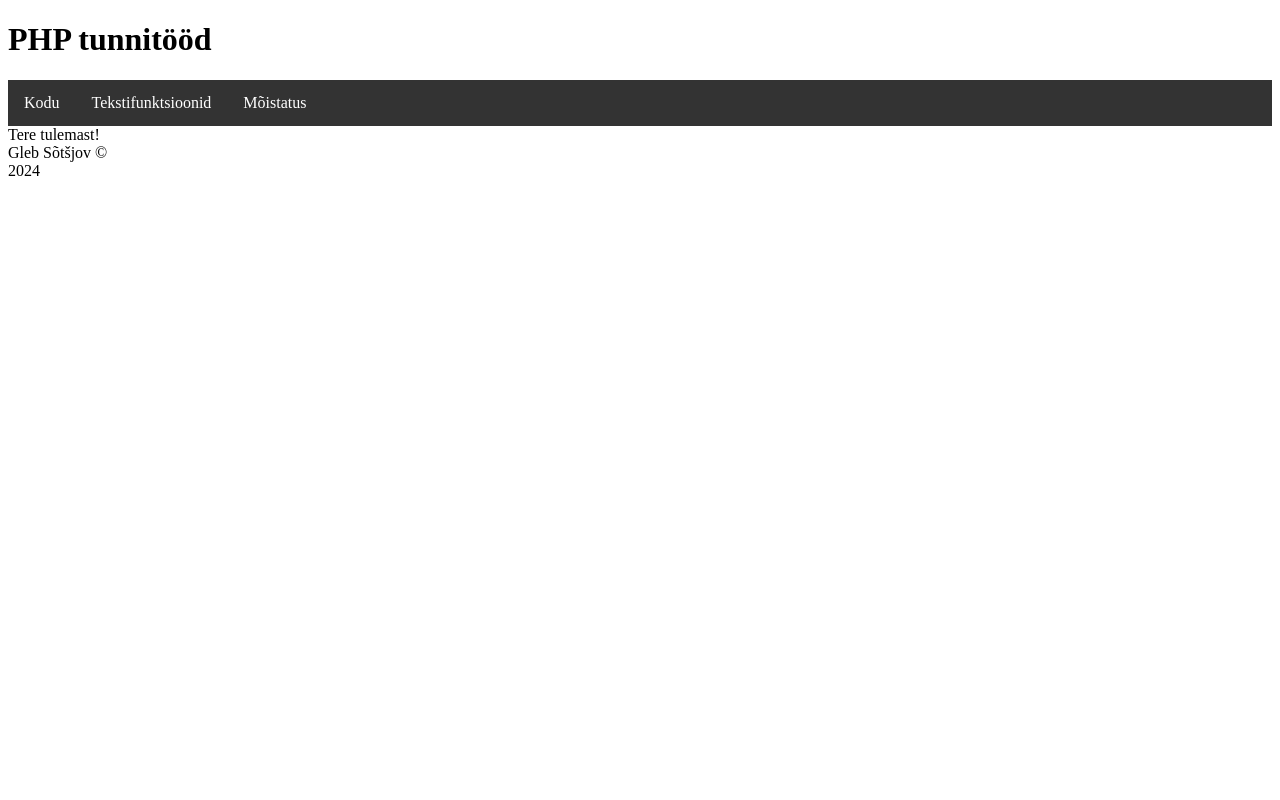
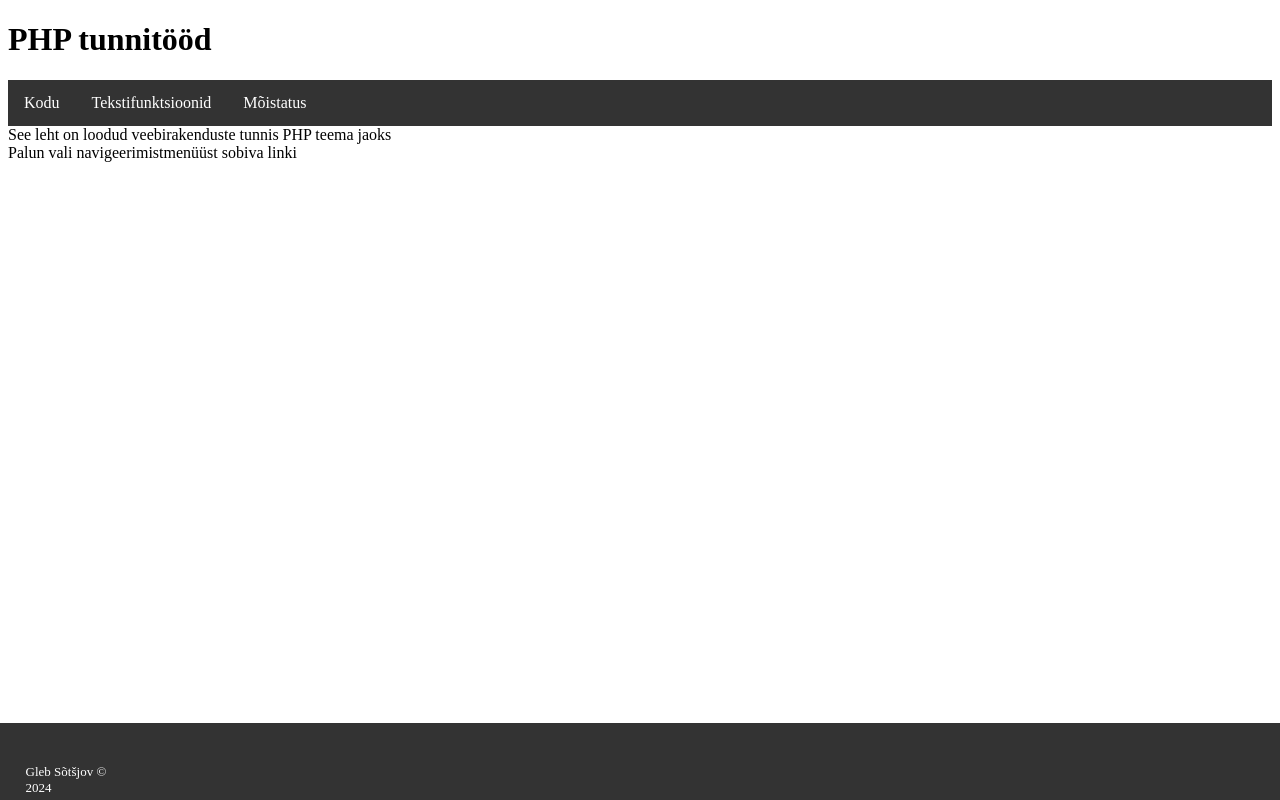
Before and after one commit to GlebSotsjov/TekstiFunktsioonid, a PHP site: page / in a window 1280 px wide. Run offline with PHP 8.4, Linux system fonts and the light colour scheme.

Commit message:
kodu + footer

```diff
--- /dev/null
+++ b/content/kodu.php
@@ -0,0 +1,6 @@
+<?php
+echo "<div id='kodu'>";
+echo " See leht on loodud veebirakenduste tunnis PHP teema jaoks";
+echo "<br>";
+echo "Palun vali navigeerimistmenüüst sobiva linki";
+echo "</div>";
--- /dev/null
+++ b/footer.php
@@ -0,0 +1,8 @@
+ <footer>
+     <?php
+     echo "<br>";
+     echo "Gleb Sõtšjov &copy;";
+     echo "<br>";
+     echo date('Y');
+     ?>
+ </footer>
--- a/index.php
+++ b/index.php
@@ -20,15 +20,14 @@ include('nav.php');
     if(isset($_GET["leht"])){
         include('content/'.$_GET["leht"]);
     } else {
-        echo "Tere tulemast!";
+        include('content/kodu.php');
     }
     ?>
 
 </section>
 <?php
-    echo "Gleb Sõtšjov &copy";
-    echo "<br>";
-    echo date('Y');
+//jalus
+include('footer.php');
 ?>
 </body>
 </html>
--- a/nav.php
+++ b/nav.php
@@ -1,7 +1,7 @@
 <nav>
     <ul>
         <li>
-            <a href="?">Kodu</a>
+            <a href="?leht=kodu.php">Kodu</a>
         </li>
         <li>
             <a href="?leht=proov.php">Tekstifunktsioonid</a>
--- a/style/style.css
+++ b/style/style.css
@@ -22,3 +22,15 @@ li a {
 li a:hover {
     background-color: #111;
 }
+
+footer {
+    bottom: 0;
+    background-color: #333;
+    color: white;
+    height: 2em;
+    left: 0;
+    padding: 2%;
+    position: fixed;
+    font-size: small;
+    width: 100%;
+}
```
Also changed, not shown: content/moistatus.php (added, +18 -0 lines), content/mõistatus.php (deleted, +0 -15 lines), test.html (deleted, +0 -10 lines).
